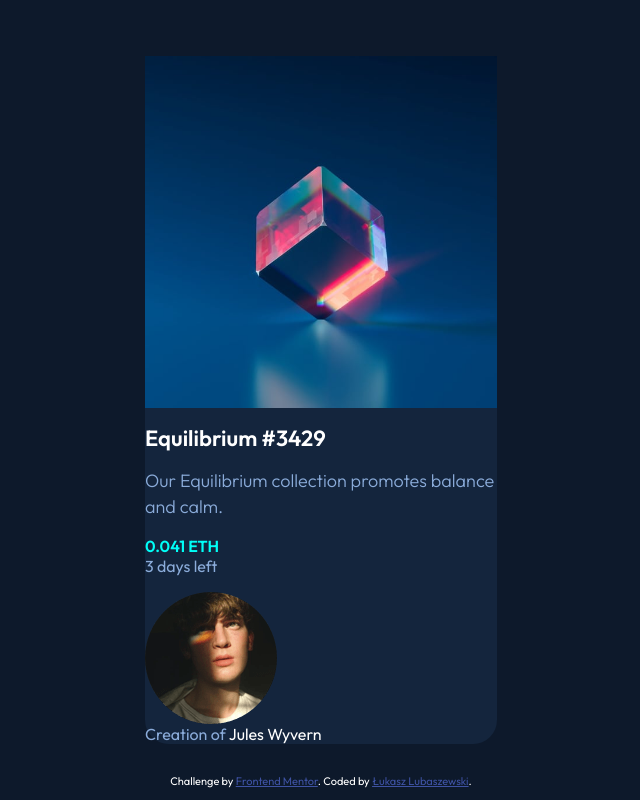
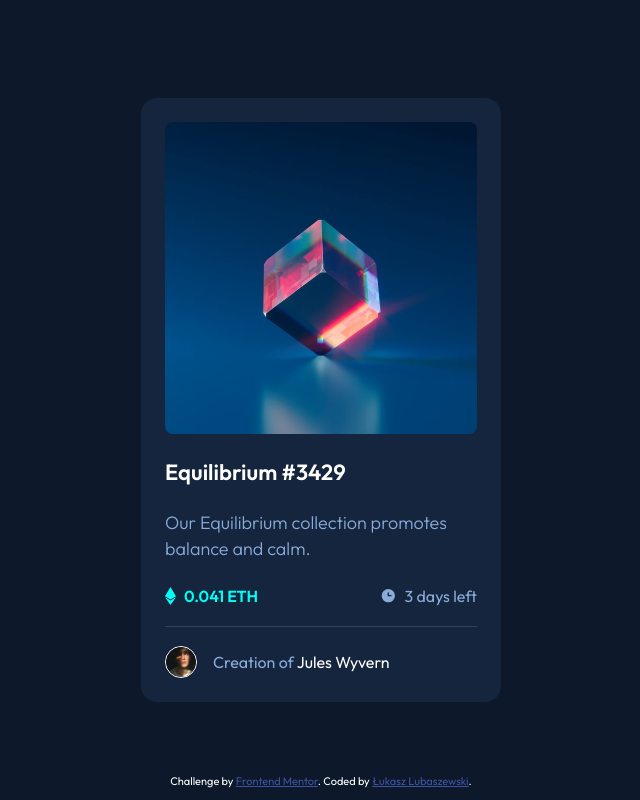
Before and after one commit to luckyszakul0/FM-NFT-preview-card-component, a plain HTML site: page index.html in a window 1280 px wide. Shown: the whole page, without its empty margins (319-959 px from the left). Drawn offline with Linux system fonts and the light colour scheme.

Commit message:
finished base design

```diff
--- a/index.html
+++ b/index.html
@@ -13,15 +13,21 @@
 <body>
 
   <main class="container">
-    <img src="./images/image-equilibrium.jpg" alt="Equilibrium NFT">
+    <img src="./images/image-equilibrium.jpg" alt="Equilibrium NFT" id="nft">
     <h1>Equilibrium #3429</h1>
     <p class="description">Our Equilibrium collection promotes balance and calm.</p>
-    <div>
-      <p class="caption_bold">0.041 ETH</p>
-      <p class="caption">3 days left</p>
+    <div class="flex_far info_section">
+      <div class="flex_close">
+        <img src="./images/icon-ethereum.svg" alt="Ethereum Icon">
+        <p class="caption_bold">0.041 ETH</p>
+      </div>
+      <div class="flex_close">
+        <img src="./images/icon-clock.svg" alt="Clock Icon">
+        <p class="caption">3 days left</p>
+      </div>
     </div>
-    <section>
-      <img src="./images/image-avatar.png" alt="Photo of the creator">
+    <section class="flex_close author_section">
+      <img src="./images/image-avatar.png" alt="Photo of the creator" id="avatar">
       <!--I've decided to put this text as a heading to help SEO when looking for Jules Wyvern-->
       <h2 class="caption">Creation of <span class="author">Jules Wyvern</span></h2>
     </section>
--- a/scss/layout/_index.scss
+++ b/scss/layout/_index.scss
@@ -1,2 +1,3 @@
 @forward './footer';
 @forward './main';
+@forward './info';
--- /dev/null
+++ b/scss/layout/_info.scss
@@ -0,0 +1,11 @@
+@use '../utilities' as *;
+
+.flex_far{
+    @include flex(space-between, center, row);
+    width: 100%;
+}
+
+.flex_close{
+    @include flex(center, center, row);
+    gap: 0.5rem;
+}
--- a/scss/layout/_main.scss
+++ b/scss/layout/_main.scss
@@ -2,8 +2,29 @@
 
 .container{
     @include flex(center, flex-start, column);
-    gap: 1rem;
+    gap: 1.5rem;
     background: $cardBG;
-    border-radius: 1.5rem;
-    max-width: 22rem;
+    border-radius: 1rem;
+    max-width: 22.5rem;
+    padding: 1.5rem;
+
+    #nft{
+        border-radius: 0.5rem;
+    }
 }
+
+.info_section{
+    border-bottom: 1px solid $veryDarkBlue;
+    padding-bottom: 1.25rem;
+}
+
+.author_section{
+    margin-top: -0.3rem;
+
+    #avatar{
+        width: 2rem;
+        margin-right: 0.5rem;
+        border: 1px solid $white;
+        border-radius: 50%;
+    }
+}
```
Also changed, not shown: css/main.min.css, 1 other file.
